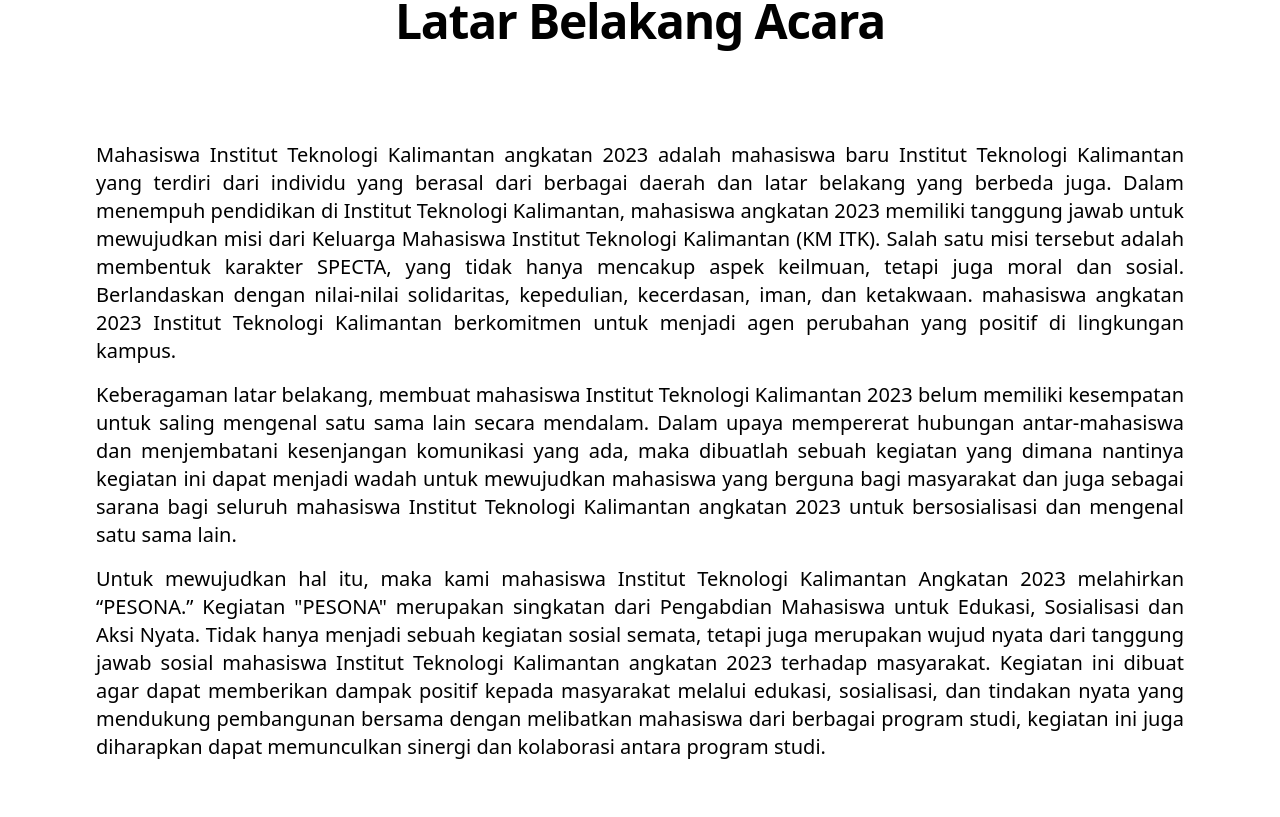
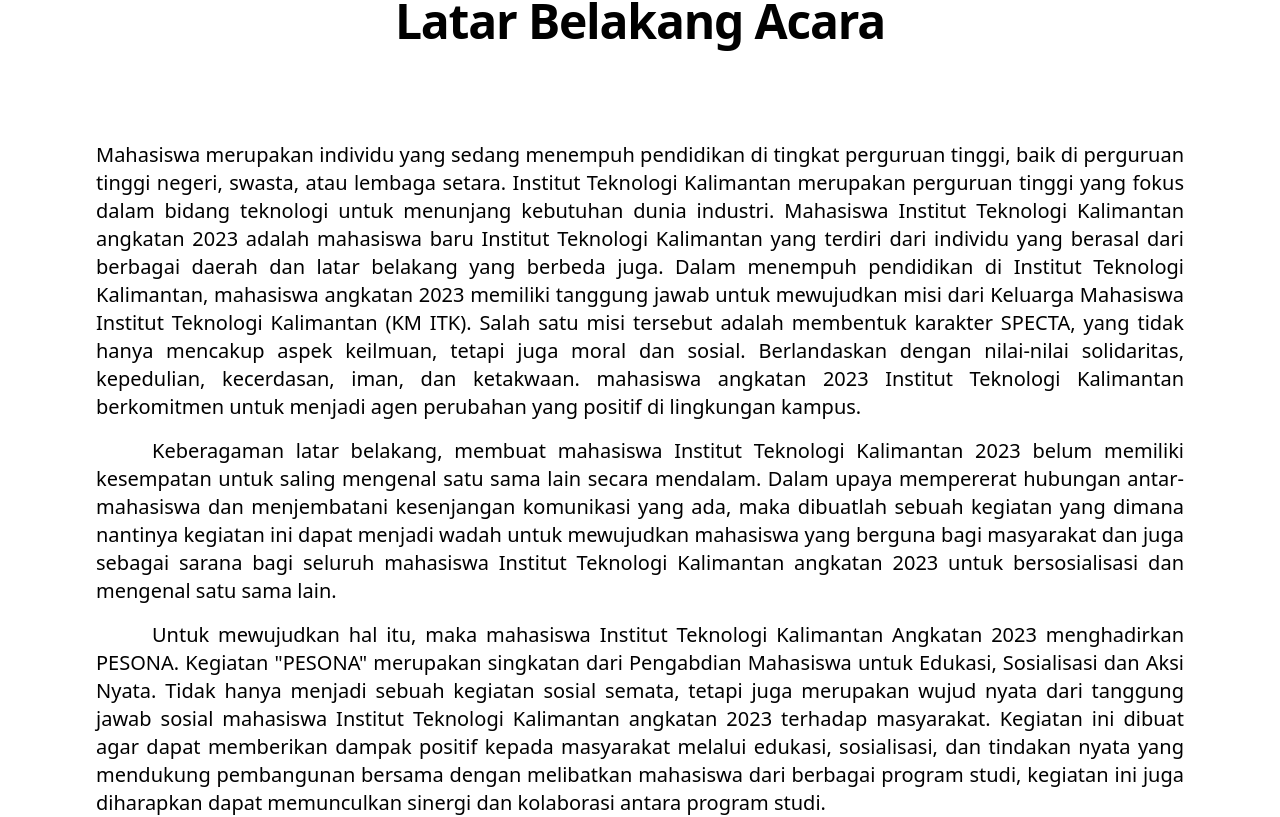
Before and after one commit to thegouhund/pesona23, a React (Vite) app: page / in a window 1280 px wide. Shown: the part 883-1700 px from the top of the page. Built offline with nearby package versions, Linux system fonts and the light colour scheme.

Commit message:
-new latarbelakang content -tatib file update -panti data update -reduce margin size in bentukkegiatan

```diff
--- a/src/api/panti.json
+++ b/src/api/panti.json
@@ -49,18 +49,18 @@
     "img": "https://i.ibb.co/ZGHnNFF/Panti-Asuhan-Bina-Kasih.jpg"
   },
   {
-    "name": "Panti Asuhan Tahfidz",
+    "name": "Panti Asuhan Tahfidz Qur'an Baythur Ridhwan",
     "district": "Balikpapan Selatan",
     "address": "Sepinggan Baru",
     "map": "https://maps.app.goo.gl/J7CzA61KddjiHPc77",
     "img": "https://i.ibb.co/Qkccqdp/Panti-Asuhan-Tahfidz.jpg"
   },
   {
-    "name": "Panti Asuhan Al-Kahfi",
-    "district": "Balikpapan Selatan",
-    "address": "JI. Pipit III Blok D 3 RT . 10 No. 57",
-    "map": "https://maps.app.goo.gl/SffVVne8RR168Cbb9",
-    "img": "https://i.ibb.co/zb5gqqk/Panti-Asuhan-Al-Kahfi.jpg"
+    "name": "Panti Asuhan Tamariska",
+    "district": "Balikpapan Tengah",
+    "address": "Jl. S. Parman RT. 30, Gunung Sari Ulu",
+    "map": "https://maps.app.goo.gl/4o4TQeKRyfZYtJ5o7",
+    "img": "https://images2.imgbox.com/7a/f8/Y9O8iv2X_o.jpg"
   },
   {
     "name": "LKSA Al-Furqon",
@@ -84,11 +84,11 @@
     "img": "https://i.ibb.co/THqHM8z/Panti-Asuhan-Tabita.jpg"
   },
   {
-    "name": "LKSA Al-Ikhlas",
-    "district": "Balikpapan Kota",
-    "address": "JI. Siaga RT.17 No.17 Kel.Damai ( kantor )",
-    "map": "https://g.co/kgs/G49uKgY",
-    "img": "https://i.ibb.co/cYT5SLx/LKSA-Al-Ikhlas.jpg"
+    "name": "LKSA As Sakinah",
+    "district": "Balikpapan Selatan",
+    "address": "Jl. Her Utama Mandiri I Gg. Panti RT.46 No.178, Sepinggan",
+    "map": "https://maps.app.goo.gl/Rp9pvFB9DA5gKqyC9",
+    "img": "https://images2.imgbox.com/4e/82/Bb9FLR9X_o.jpg"
   },
   {
     "name": "Panti Asuhan As-Salam",
@@ -105,11 +105,11 @@
     "img": "https://i.ibb.co/BCp5NBf/Panti-Asuhan-Al-Muhajirin.jpg"
   },
   {
-    "name": "Panti Asuhan Budi Amalia",
-    "district": "Balikpapan Timur",
-    "address": "TPA Manggar",
-    "map": "https://maps.app.goo.gl/AAasxB51vA38wxey9",
-    "img": "https://i.ibb.co/0MLMyv5/Panti-Asuhan-Budi-Amalia.jpg"
+    "name": "Panti Asuhan Ummi Zahro",
+    "district": "Balikpapan Utara",
+    "address": "Jl. Berantas 2 No. 22B RT. 36, Batu Ampar",
+    "map": "https://maps.app.goo.gl/J5YmrGU2upPH87vx8",
+    "img": "https://images2.imgbox.com/e3/e2/WJZ8uLVa_o.jpeg"
   },
   {
     "name": "Panti Asuhan Syamsul Ma'arif",
--- a/src/components/BentukKegiatanLG.jsx
+++ b/src/components/BentukKegiatanLG.jsx
@@ -43,7 +43,7 @@
         </h1>
       </div>
 
-      <div class="flex justify-center flex-wrap gap-10 mb-52">
+      <div class="flex justify-center flex-wrap gap-10 mb-40">
         {pantaiData.map((pantai) => {
           return (
             <a
--- a/src/components/LatarBelakang.jsx
+++ b/src/components/LatarBelakang.jsx
@@ -15,21 +15,26 @@
           alt=""
           className="absolute h-[200px] left-[0px]  top-[0px] max-[1100px]:right- right-[300px] max-[1100px]:h-40 max-[1360px]:hidden"
         />
-      <p className="mx-8 my-4 text-justify text-xl p1">
-        Mahasiswa Institut Teknologi Kalimantan angkatan 2023 adalah mahasiswa
-        baru Institut Teknologi Kalimantan yang terdiri dari individu yang
-        berasal dari berbagai daerah dan latar belakang yang berbeda juga. Dalam
-        menempuh pendidikan di Institut Teknologi Kalimantan, mahasiswa angkatan
-        2023 memiliki tanggung jawab untuk mewujudkan misi dari Keluarga
-        Mahasiswa Institut Teknologi Kalimantan (KM ITK). Salah satu misi
-        tersebut adalah membentuk karakter SPECTA, yang tidak hanya mencakup
-        aspek keilmuan, tetapi juga moral dan sosial. Berlandaskan dengan
-        nilai-nilai solidaritas, kepedulian, kecerdasan, iman, dan ketakwaan.
-        mahasiswa angkatan 2023 Institut Teknologi Kalimantan berkomitmen untuk
-        menjadi agen perubahan yang positif di lingkungan kampus.
+        <p className="mx-8 my-4 text-justify text-xl">
+          Mahasiswa merupakan individu yang sedang menempuh pendidikan di
+          tingkat perguruan tinggi, baik di perguruan tinggi negeri, swasta,
+          atau lembaga setara. Institut Teknologi Kalimantan merupakan perguruan
+          tinggi yang fokus dalam bidang teknologi untuk menunjang kebutuhan
+          dunia industri. Mahasiswa Institut Teknologi Kalimantan angkatan 2023
+          adalah mahasiswa baru Institut Teknologi Kalimantan yang terdiri dari
+          individu yang berasal dari berbagai daerah dan latar belakang yang
+          berbeda juga. Dalam menempuh pendidikan di Institut Teknologi
+          Kalimantan, mahasiswa angkatan 2023 memiliki tanggung jawab untuk
+          mewujudkan misi dari Keluarga Mahasiswa Institut Teknologi Kalimantan
+          (KM ITK). Salah satu misi tersebut adalah membentuk karakter SPECTA,
+          yang tidak hanya mencakup aspek keilmuan, tetapi juga moral dan
+          sosial. Berlandaskan dengan nilai-nilai solidaritas, kepedulian,
+          kecerdasan, iman, dan ketakwaan. mahasiswa angkatan 2023 Institut
+          Teknologi Kalimantan berkomitmen untuk menjadi agen perubahan yang
+          positif di lingkungan kampus.
         </p>
 
-      <p className="mx-8 my-4 text-justify text-xl">
+        <p className="mx-8 my-4 text-justify text-xl indent-14">
           Keberagaman latar belakang, membuat mahasiswa Institut Teknologi
           Kalimantan 2023 belum memiliki kesempatan untuk saling mengenal satu
           sama lain secara mendalam. Dalam upaya mempererat hubungan
@@ -41,18 +46,18 @@
           lain.
         </p>
 
-      <p className="mx-8 my-4 text-justify text-xl">
-        Untuk mewujudkan hal itu, maka kami mahasiswa Institut Teknologi
-        Kalimantan Angkatan 2023 melahirkan “PESONA.” Kegiatan "PESONA"
-        merupakan singkatan dari Pengabdian Mahasiswa untuk Edukasi, Sosialisasi
-        dan Aksi Nyata. Tidak hanya menjadi sebuah kegiatan sosial semata,
-        tetapi juga merupakan wujud nyata dari tanggung jawab sosial mahasiswa
+        <p className="mx-8 my-4 text-justify text-xl indent-14">
+          Untuk mewujudkan hal itu, maka mahasiswa Institut Teknologi Kalimantan
+          Angkatan 2023 menghadirkan PESONA. Kegiatan "PESONA" merupakan
+          singkatan dari Pengabdian Mahasiswa untuk Edukasi, Sosialisasi dan
+          Aksi Nyata. Tidak hanya menjadi sebuah kegiatan sosial semata, tetapi
+          juga merupakan wujud nyata dari tanggung jawab sosial mahasiswa
           Institut Teknologi Kalimantan angkatan 2023 terhadap masyarakat.
           Kegiatan ini dibuat agar dapat memberikan dampak positif kepada
           masyarakat melalui edukasi, sosialisasi, dan tindakan nyata yang
-        mendukung pembangunan bersama dengan melibatkan mahasiswa dari berbagai
-        program studi, kegiatan ini juga diharapkan dapat memunculkan sinergi
-        dan kolaborasi antara program studi.
+          mendukung pembangunan bersama dengan melibatkan mahasiswa dari
+          berbagai program studi, kegiatan ini juga diharapkan dapat memunculkan
+          sinergi dan kolaborasi antara program studi.
         </p>
       </div>
     </section>
```
Also changed, not shown: 1 other file (tests, documents, lock files or other folders). Lines whose indentation alone changed are shown as unchanged.
